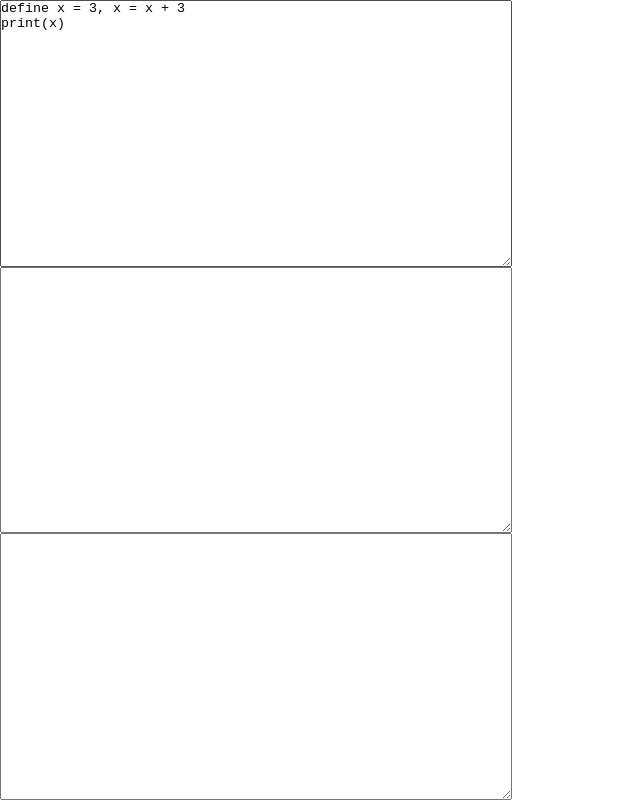
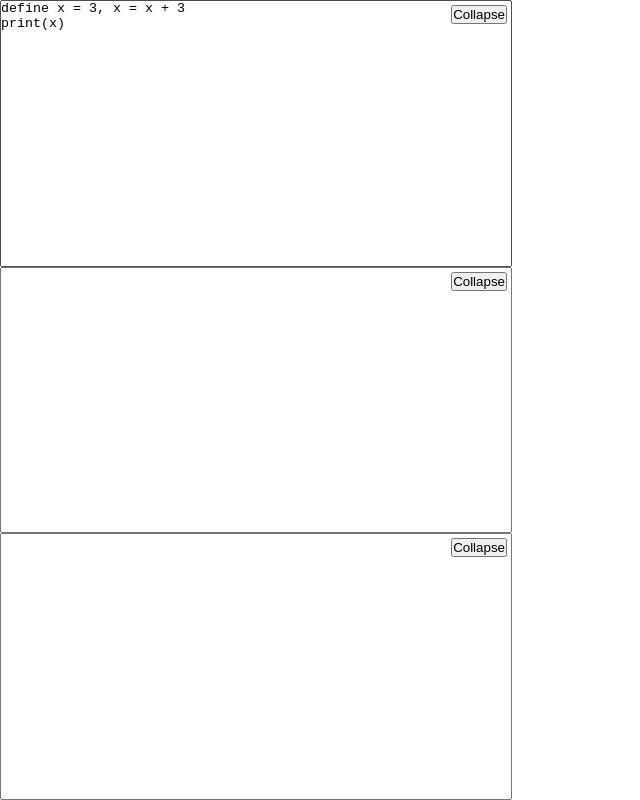
Before and after one commit to ShaharMS/Little, a plain HTML site: page index.html in a window 1280 px wide. Shown: the whole page, without its empty margins (0-640 px from the left). Drawn offline with Linux system fonts and the light colour scheme.

Commit message:
collapsing works

```diff
--- a/index.html
+++ b/index.html
@@ -60,7 +60,7 @@
             height: 100%;
             min-height: 5%;
             width: 40vw;
-            resize: vertical;
+            resize: none;
         }
 
         div .collapsed {
@@ -85,6 +85,46 @@ Ast
     </div>
     <script src="./interp.js"></script>
 
+    <script>
+
+        var textboxes = document.getElementsByClassName("collapsible");
+        var buttons = [];
+        console.log(textboxes.length);
+        for (let i = 0; i < textboxes.length; i++) {
+            let box = textboxes.item(i);
+            let rect = box.getBoundingClientRect();
+            console.log(box, rect);
+            let button = document.createElement('button');
+
+            button.textContent = "Collapse";
+            box.parentElement.append(button);
+            button.style.position = "absolute";
+            button.style.top = rect.top + 5 + "px";
+            button.style.left = `calc(${rect.right}px - ${button.getBoundingClientRect().width}px - 5px)`;
+
+            button.onclick = () => {
+                console.log("click");
+                console.log(box);
+                if (box.classList.contains("collapsed")) {
+                    box.classList.remove("collapsed");
+                    button.textContent = "Collapse";
+                    for (let j = 0; j < buttons.length; j++) buttons[j].adjust();
+                } else {
+                    box.classList.add("collapsed");
+                    button.textContent = "Uncollapse";
+                    for (let j = 0; j < buttons.length; j++) buttons[j].adjust();
+                }
+            }
+            button.adjust = () => {
+                let rect = box.getBoundingClientRect();
+                button.style.top = rect.top + 5 + "px";
+                button.style.left = `calc(${rect.right}px - ${button.getBoundingClientRect().width}px - 5px)`;
+            }
+            buttons.push(button);
+        }
+
+        window.addEventListener("resize", (_) => {for (let j = 0; j < buttons.length; j++) buttons[j].adjust();});
+    </script>
 </body>
 
 </html>
```
